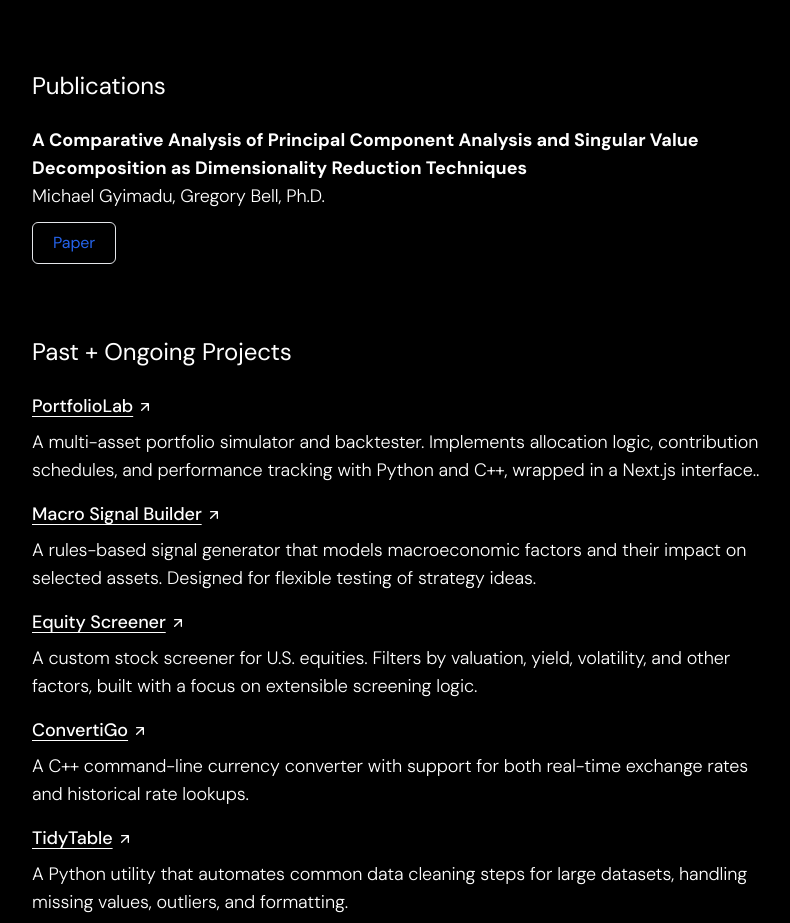
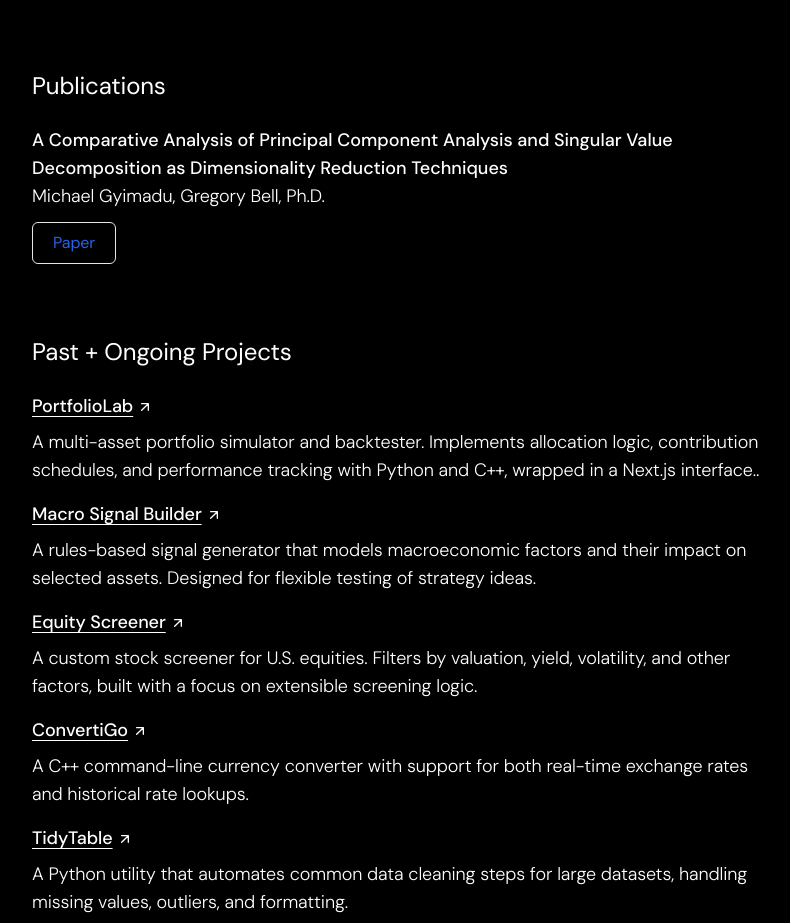
Before and after one commit to gyimadu/portfolio, a Next.js app: page / in a window 1280 px wide. Shown: the part 1040-1963 px from the top of the page, without its empty margins (240-1030 px from the left). Built offline with nearby package versions, Linux system fonts and the light colour scheme; a web font is replaced by a local one.

Commit message:
minor updates

```diff
--- a/src/app/page.tsx
+++ b/src/app/page.tsx
@@ -140,7 +140,7 @@ export default function Home() {
                   </div>
                   <div className="">
                     {/* <div className="text-base md:text-base font-extrabold mb-1 text-black">Matrix Decomposition + Eigenvalue Theory</div> */}
-                    <div className="text-white text-base font-extrabold leading-relaxed md:text-lg mb-2">A Comparative Analysis of Principal Component Analysis and Singular Value Decomposition as Dimensionality Reduction Techniques<br/><span className='font-light text-base md:text-lg leading-relaxed'>Michael Gyimadu, Gregory Bell, Ph.D.</span></div>
+                    <div className="text-white text-base font-bold leading-relaxed md:text-lg mb-2">A Comparative Analysis of Principal Component Analysis and Singular Value Decomposition as Dimensionality Reduction Techniques<br/><span className='font-light text-base md:text-lg leading-relaxed'>Michael Gyimadu, Gregory Bell, Ph.D.</span></div>
                       <a
                         href="https://arxiv.org/abs/2506.16663"
                         target="_blank"
```
